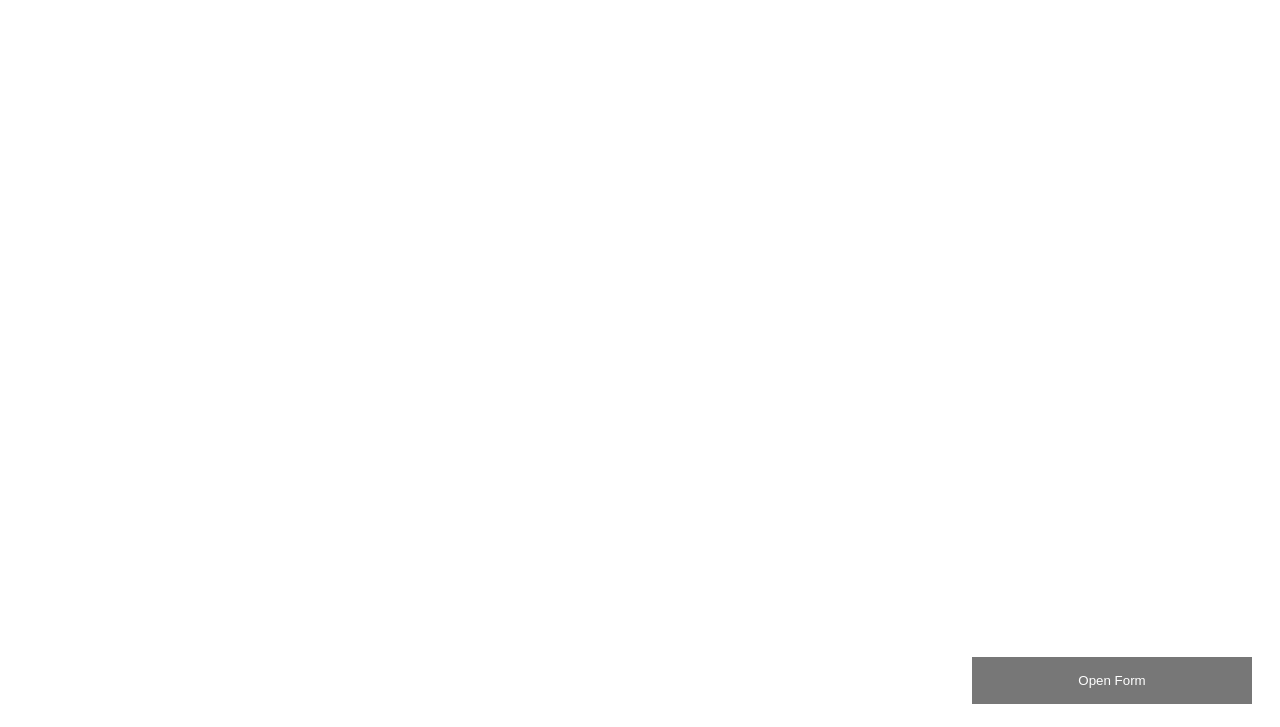
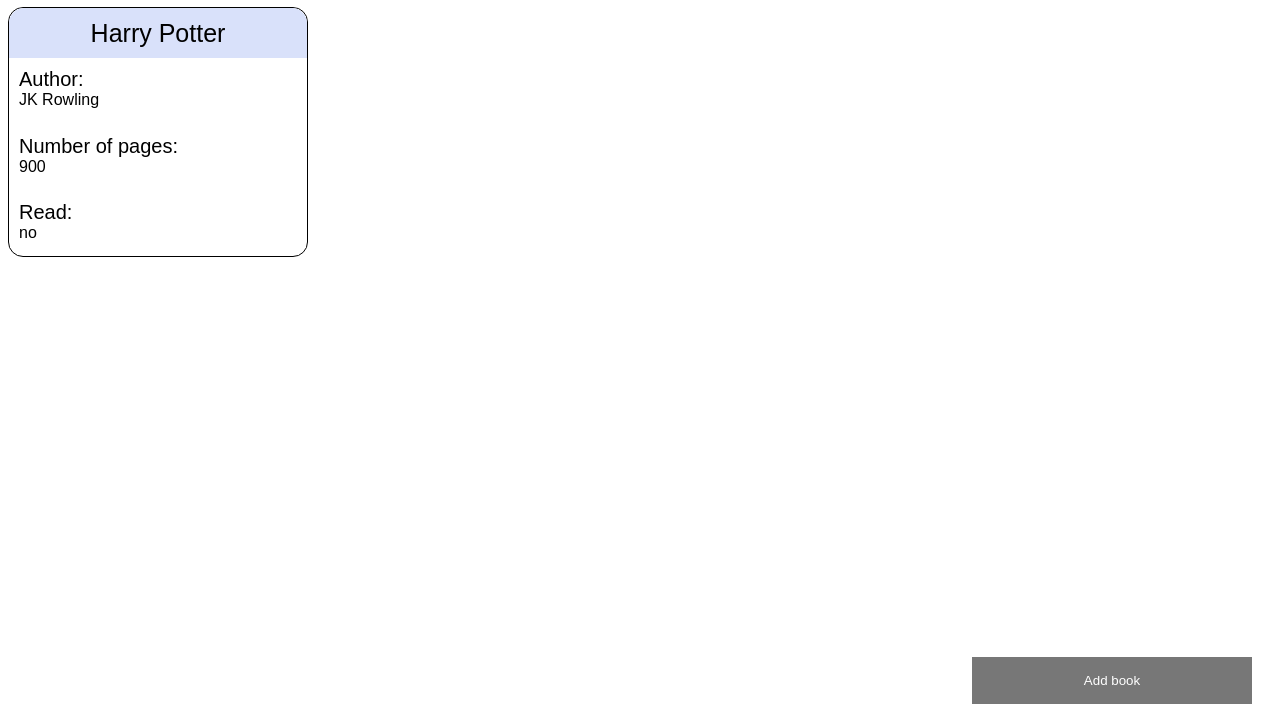
Before and after one commit to NicFie/Library, a plain HTML site: page index.html in a window 1280 px wide. Shown: the part 73-800 px from the top of the page. Drawn offline with Linux system fonts and the light colour scheme; a web font is replaced by a local one.

Commit message:
finalising add book button, so just have to write script for removing book. Made a start on css styling

```diff
--- a/index.html
+++ b/index.html
@@ -6,30 +6,34 @@
     <meta name="viewport" content="width=device-width, initial-scale=1.0">
     <title>Library</title>
     <link rel="stylesheet" href="style.css">
+    <link rel="preconnect" href="https://fonts.googleapis.com">
+    <link rel="preconnect" href="https://fonts.gstatic.com" crossorigin>
+    <link href="https://fonts.googleapis.com/css2?family=Overlock&display=swap" rel="stylesheet">
 </head>
 <body>
     <h1>My library</h1>
     <div id="card-container">
         <div id="card" class="template">
-            <div>
-                <div>Title: </div>
-                <div class="user-input" id="title-input"></div>
+            <div class="titles">
+                <div class="user-input" id="title-input">Harry Potter</div>
             </div>
-            <div>
-                <div>Author: </div>
-                <div class="user-input" id="author-input"></div>
-            </div>
-            <div>
-                <div>Number of pages: </div>
-                <div class="user-input" id="pages-input"></div>
-            </div>
-            <div>
-                <div>Read: </div>
-                <div class="user-input" id="read-input"></div>
+            <div class="sub-title-container">
+                <div>
+                    <div class="sub-titles">Author: </div>
+                    <div class="user-input" id="author-input">JK Rowling</div>
+                </div>
+                <div>
+                    <div class="sub-titles">Number of pages: </div>
+                    <div class="user-input" id="pages-input">900</div>
+                </div>
+                <div>
+                    <div class="sub-titles">Read: </div>
+                    <div class="user-input" id="read-input">no</div>
+                </div>
             </div>
         </div>
     </div>
-    <button class="open-button" onclick="openForm()">Open Form</button>
+    <button class="open-button" onclick="openForm()">Add book</button>
     <div class="form-popup" id="myForm">
         <form class="form-container">
           <h1>Add new book</h1>
@@ -41,7 +45,7 @@
           <input type="text" placeholder="Enter author's name" name="author" id="author" required>
 
           <label for="pages"><b>Number of pages: </b></label>
-          <input type="number" placeholder="Enter number of pages" name="pages" id="pages" required>
+          <input type="number" placeholder="Enter number of pages" name="pages" id="pages" min="1" required>
 
           <label for="read"><b>Have you read it? </b></label>
           <input type="checkbox" name="read" id="read" required>
--- a/script.js
+++ b/script.js
@@ -25,17 +25,10 @@ function displayBooks() {
         const card = document.getElementById('card');
         const cardClone = card.cloneNode(true);
         cardClone.classList.remove('template');
+        cardClone.classList.add('displayed-card')
         document.getElementById('card-container').appendChild(cardClone);
     }
 }
-
-/*let userInput = new Book('Harry', 'JK', 300, 'no');
-addBookToLibrary();
-userInput = new Book('hi', 'hi', 10, 'no');
-addBookToLibrary();
-userInput = new Book('sup', 'heyyy', 12, 'no');
-addBookToLibrary();
-displayBooks();*/
 
 const titleInput = document.getElementById('title');
 const authorInput = document.getElementById('author');
@@ -46,7 +39,7 @@ const addBook = document.getElementById('add-book');
 let newTitle = '';
 let newAuthor = '';
 let newPages = 0;
-let newRead = false;
+let newRead = 'no';
 
 titleInput.addEventListener('change', (e) => {
     newTitle = e.target.value;
@@ -60,14 +53,35 @@ pagesInput.addEventListener('change', (e) => {
     newPages = e.target.value;
 })
 
-authorInput.addEventListener('change', (e) => {
-    newRead = e.target.value;
+readInput.addEventListener('change', (e) => {
+    return (e.target.checked == true) ? newRead = 'yes' : newRead = 'no';
 })
 
+function removeCards() {
+    const cardsToRemove = document.querySelectorAll('.displayed-card');
+    cardsToRemove.forEach(card => {
+        card.remove();
+    })
+}
+
 addBook.addEventListener('click', (e) => {
+    if (newTitle == '' || newAuthor == '') return;
+    if (newPages <= 0) {
+        pagesInput.setCustomValidity('Enter a number above 0');
+        return;
+    }
     userInput = new Book(newTitle, newAuthor, newPages, newRead);
+    removeCards();
     addBookToLibrary();
     displayBooks();
+    titleInput.value = '';
+    newTitle = '';
+    authorInput.value = '';
+    newAuthor = '';
+    pagesInput.value = 0;
+    newPages = '';
+    readInput.checked = false;
+    newRead = 'no';
 })
 
 function openForm() {
--- a/style.css
+++ b/style.css
@@ -1,14 +1,50 @@
 * {
     box-sizing: border-box;
+    font-family: 'Overlock', Arial, Helvetica, sans-serif;
 }
 
-.card {
-    display: block;
+#card-container {
+  display: grid;
+  grid-template-columns: repeat(auto-fit, minmax(300px, 1fr));
+  row-gap: 20px;
+  width: calc(98vw - 300px);
 }
 
-.template {
+.displayed-card, .template {
+  border: black 1px solid;
+  border-radius: 15px;
+  max-width: 300px;
+  padding: 0;
+  height: 250px;
+}
+
+.titles {
+  background-color: rgb(217, 225, 250);
+  border-top-left-radius: 15px;
+  border-top-right-radius: 15px;
+  text-align: center;
+  height: 50px;
+  line-height: 50px;
+  font-size: 25px;
+  margin: auto;
+}
+
+.sub-titles {
+  font-size: 20px;
+}
+
+.sub-title-container {
+  height: 200px;
+  padding: 10px;
+}
+
+.sub-title-container > div {
+  height: calc(200px / 3);
+}
+
+/*.template {
     display: none;
-}
+}*/
 
 /* Button used to open the contact form - fixed at the bottom of the page */
 .open-button {
```
Lines whose indentation alone changed are shown as unchanged.
